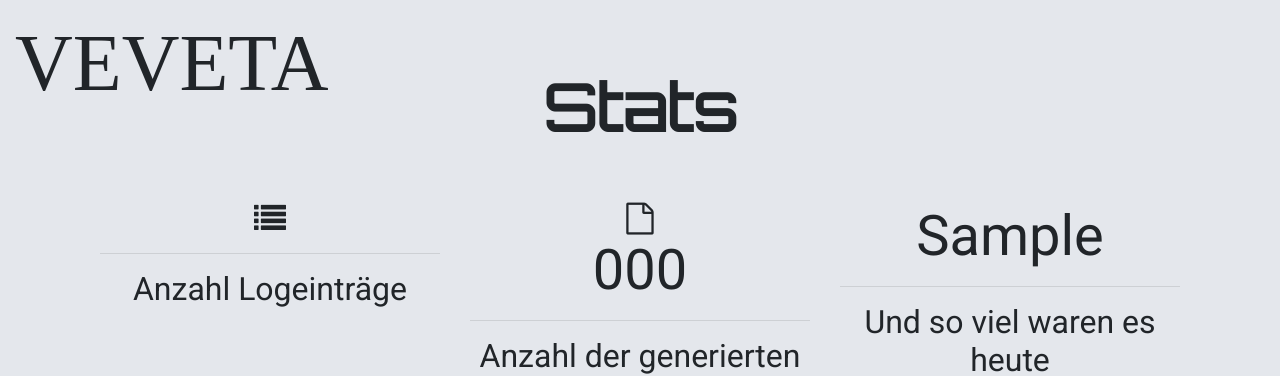
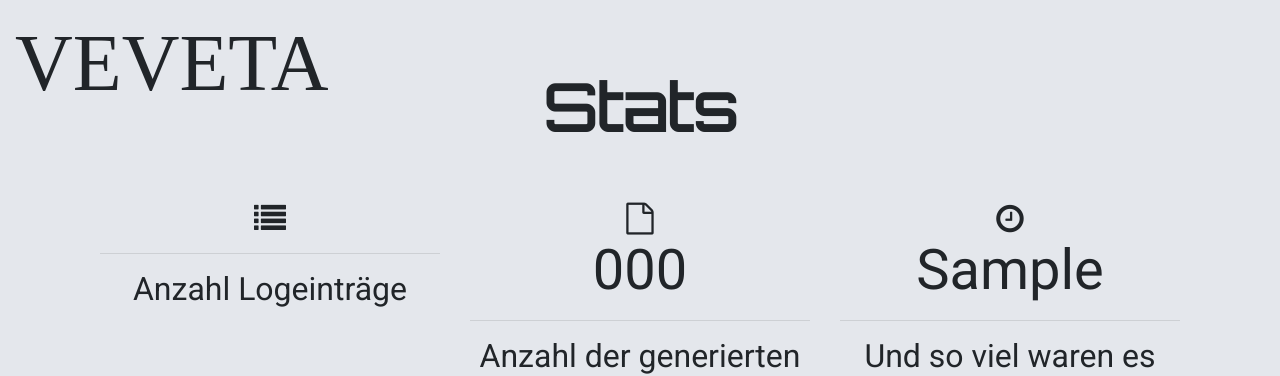
Before and after one commit to Analyse-von-Webcrawlern/Maturaprojekt, a PHP site: page /stats.php in a window 1280 px wide. Shown: the top 376 px of the page. Run offline with PHP 8.4, Linux system fonts and the light colour scheme; tables that the repository leaves empty or names only in its code hold one stand-in row (values such as "Sample post"); data that the repository does not hold is empty; some libraries are stand-ins or nearby versions; some web fonts are replaced.

Commit message:
clock v2

```diff
--- a/Webseite_VEVETA/Webserver/stats.php
+++ b/Webseite_VEVETA/Webserver/stats.php
@@ -109,7 +109,7 @@
                                 <h2 class="number-description">Anzahl der generierten "virtuellen Dateien"</h2>
                             </div>
                             <div class="col-12 col-sm-6 col-lg-4 pt-5">
-                                <p class="m-0"><i class="far fa-clock fa-2x" aria-hidden="true"></i></p>
+                                <p class="m-0"><i class="fa fa-clock-o fa-2x" aria-hidden="true"></i></p>
                                 <p class="m-0 display-4">
                                   <span class="nbanimate countingnumber">
                                     <?php
```
